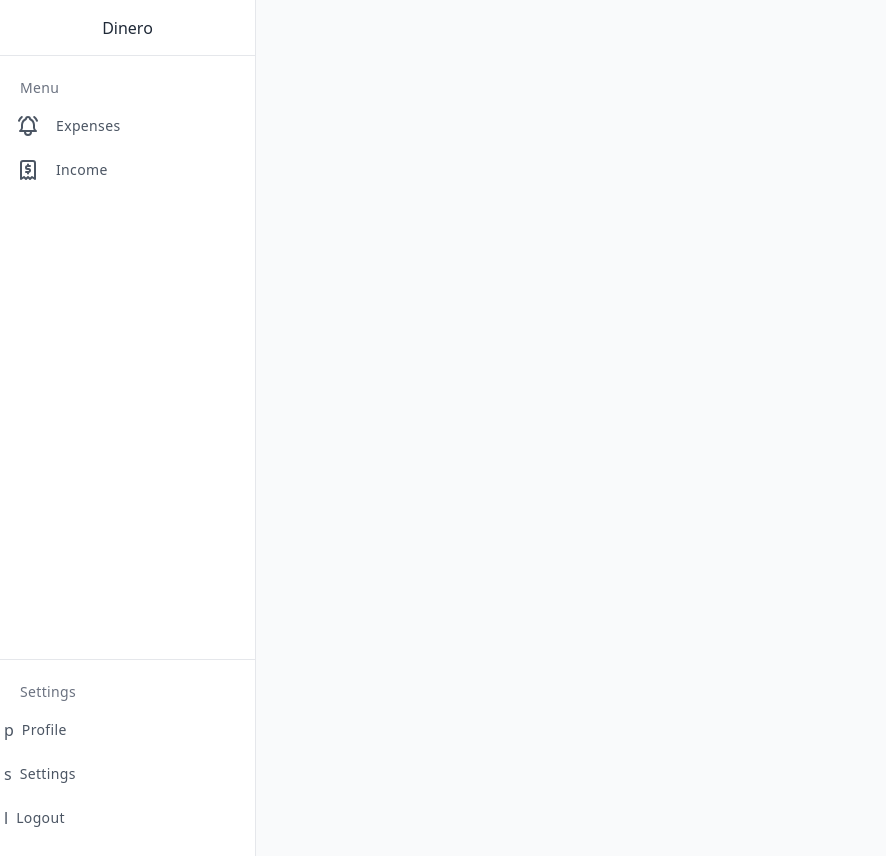
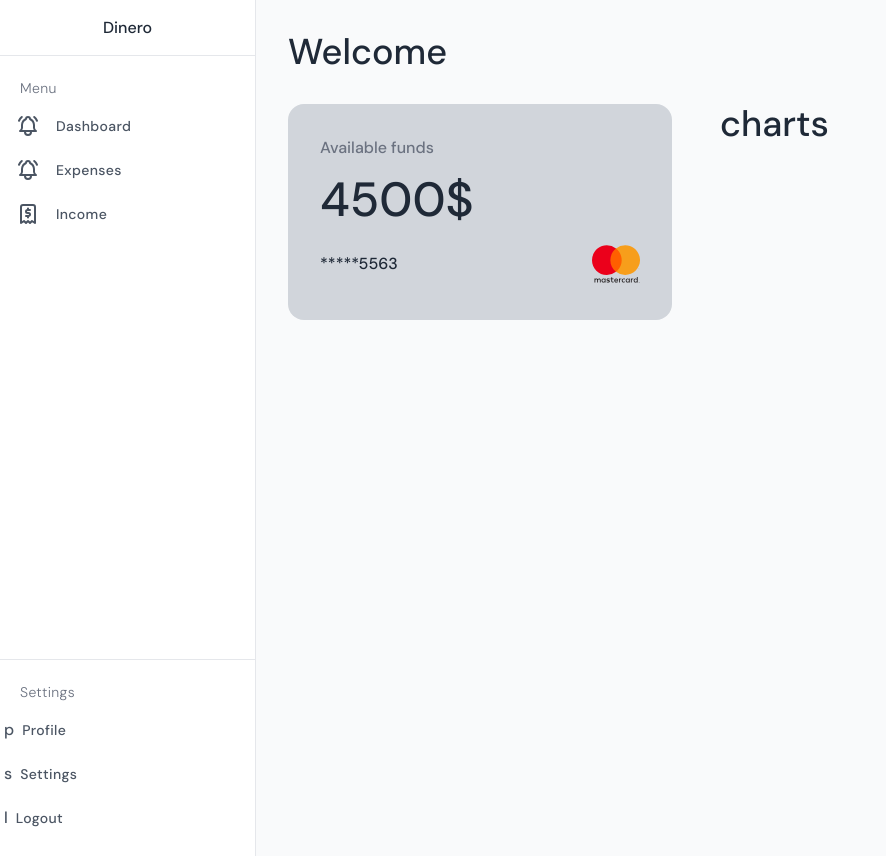
Before and after one commit to BouakkazLotfiG/dinero-frontend, a React (Vite) app: page / in a window 1280 px wide. Shown: the whole page, without its empty margins (0-886 px from the left). Built offline with nearby package versions, Linux system fonts and the light colour scheme.

Commit message:
dashboard card

```diff
--- a/src/App.jsx
+++ b/src/App.jsx
@@ -1,9 +1,16 @@
+import { Route, Routes } from 'react-router-dom';
 import Home from './pages/Home';
+import Login from './pages/Login';
+import Register from './pages/Register';
 
 function App() {
   return (
     <div className=''>
-      <Home />
+      <Routes>
+        <Route path='/' element={<Home />} />
+        <Route path='/login' element={<Login />} />
+        <Route path='/register' element={<Register />} />
+      </Routes>
     </div>
   );
 }
--- a/src/index.css
+++ b/src/index.css
@@ -1,3 +1,11 @@
+@import url('https://fonts.googleapis.com/css2?family=DM+Sans:opsz,wght@9..40,300;9..40,500;9..40,700&display=swap');
+
 @tailwind base;
 @tailwind components;
 @tailwind utilities;
+
+body {
+
+    font-family: 'DM Sans', sans-serif;
+
+  }
--- a/src/main.jsx
+++ b/src/main.jsx
@@ -2,9 +2,12 @@ import React from 'react';
 import ReactDOM from 'react-dom/client';
 import App from './App.jsx';
 import './index.css';
+import { BrowserRouter } from 'react-router-dom';
 
 ReactDOM.createRoot(document.getElementById('root')).render(
   <React.StrictMode>
-    <App />
+    <BrowserRouter>
+      <App />
+    </BrowserRouter>
   </React.StrictMode>
 );
--- /dev/null
+++ b/src/pages/Dash.jsx
@@ -0,0 +1,29 @@
+import React from 'react';
+
+const Dash = () => {
+  return (
+    <div className='flex flex-col gap-8 p-8'>
+      <h1 className='text-4xl'>Welcome</h1>
+
+      {/* CARDSTUFF */}
+      <div className='flex flex-row gap-12'>
+        {/* CARD  */}
+        <div className='flex flex-col gap-4 w-96 bg-gray-300 rounded-2xl p-8'>
+          <p className='text-gray-500'>Available funds</p>
+          <p className='text-5xl'>4500$</p>
+          <div className='flex justify-between items-center'>
+            <p>*****5563</p>
+            <img src='mastercard.svg' className='w-12 h-12' alt='' />
+          </div>
+        </div>
+
+        {/* CHART  */}
+        <div className='w-1/2'>
+          <h1 className='text-4xl'>charts</h1>
+        </div>
+      </div>
+    </div>
+  );
+};
+
+export default Dash;
--- a/src/pages/Expenses.jsx
+++ b/src/pages/Expenses.jsx
@@ -1,19 +1,64 @@
-import React, { useEffect } from 'react';
+import React, { useEffect, useState } from 'react';
 import { getExpenses } from '../api/ExpensesApi';
+import { IconTrash } from '@tabler/icons-react';
 
 const Expenses = () => {
-  const [expenses, setExpenses] = React.useState([]);
+  const [expenses, setExpenses] = useState([]);
+  const [loading, setLoading] = useState(true);
+  const [refresh, setRefresh] = useState(false);
+
+  const fetchExpenses = async () => {
+    try {
+      const response = await getExpenses();
+      console.log('Expenses:', response);
+      setExpenses(response);
+      setLoading(false);
+    } catch (error) {
+      console.error('Error fetching expenses:', error);
+    }
+  };
 
   useEffect(() => {
-    const fetchExpenses = async () => {
-      const response = await getExpenses();
-      console.log(response);
-    };
+    fetchExpenses();
+  }, [refresh]);
 
-    fetchExpenses();
-  }, []);
+  let content;
 
-  return <div className='bg-pink-400'>Expenses</div>;
+  if (loading) {
+    content = <p>Loading expenses...</p>;
+  } else {
+    content = (
+      <table className='w-full'>
+        <thead>
+          <tr>
+            <th>ID</th>
+            <th>Amount</th>
+            <th>Description</th>
+            <th>Actions</th>
+          </tr>
+        </thead>
+        <tbody>
+          {expenses.map((expense) => (
+            <tr className='text-center ' key={expense.id}>
+              <td>{expense.id}</td>
+              <td>{expense.amount}</td>
+              <td>{expense.description}</td>
+              <th className='text-red-500 text-center'>
+                <IconTrash />
+              </th>
+            </tr>
+          ))}
+        </tbody>
+      </table>
+    );
+  }
+
+  return (
+    <div className='flex flex-col p-8 gap-8'>
+      <h1 className='text-4xl'>Expenses</h1>
+      <div className='bg-white p-4 rounded-lg'>{content}</div>
+    </div>
+  );
 };
 
 export default Expenses;
--- a/src/pages/Home.jsx
+++ b/src/pages/Home.jsx
@@ -5,7 +5,9 @@ import { IconBellRinging, IconReceipt2 } from '@tabler/icons-react';
 import Expenses from './Expenses';
 import Income from './Income';
 import { Dashboard } from '../components/Dashboard';
+import Dash from './Dash';
 const data = [
+  { link: '/dashboard', label: 'Dashboard', icon: IconBellRinging },
   { link: '/expense', label: 'Expenses', icon: IconBellRinging },
   { link: '/income', label: 'Income', icon: IconReceipt2 },
 ];
@@ -17,11 +19,9 @@ function Home() {
       return <Expenses />;
     } else if (active === '/income') {
       return <Income />;
+    } else {
+      return <Dash />;
     }
-    // Add more conditions for other links if needed
-    // Example: else if (active === '/another-link') {
-    //   return <AnotherComponent />;
-    // }
   };
   return (
     <div className='flex  bg-gray-50 text-gray-800'>
--- /dev/null
+++ b/src/pages/Login.jsx
@@ -0,0 +1,7 @@
+import React from 'react';
+
+const Login = () => {
+  return <div>Login</div>;
+};
+
+export default Login;
--- /dev/null
+++ b/src/pages/Register.jsx
@@ -0,0 +1,7 @@
+import React from 'react';
+
+const Register = () => {
+  return <div>Register</div>;
+};
+
+export default Register;
```
Also changed, not shown: public/mastercard.svg (added).
